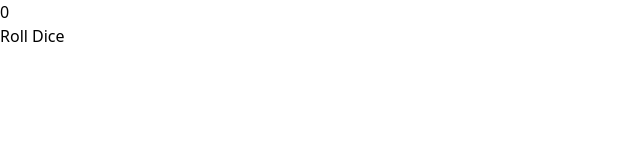
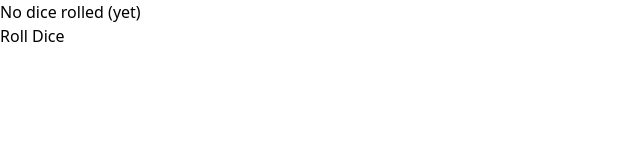
Before and after one commit to PistolRcks/lgndry, an Angular app: page / in a window 1280 px wide. Shown: the top 160 px of the page, without its empty margins (0-640 px from the left). Built offline with nearby package versions, Linux system fonts and the light colour scheme.

Commit message:
i think that's gonna be all for now

```diff
--- a/src/app/dice-roller/dice-roller.ts
+++ b/src/app/dice-roller/dice-roller.ts
@@ -70,6 +70,7 @@ class TwentySidedDie extends Die {
     // if there are any remaining disadvantages, two d20s are roll()'d, then the min of the two is set as currentValue
     //      remaining disadvantages past the first each subract 2 to `modFromAdvantages`
     // returns which dice were rolled, and which was chosen
+    // TODO: pull grouping functionality out of individual dice
     override roll(advantages: number = 0, disadvantages: number = 0): string {
         const totalAdv = advantages - disadvantages;
         let values: number[] = [];
@@ -96,12 +97,32 @@ class TwentySidedDie extends Die {
     }
 }
 
+// determines a die which only modifies a roll (i.e. one whose value is always the same)
+class ModifierDie extends Die {
+    value: number
+
+    constructor(value: number) {
+        super(1);
+        this.value = value;
+        this.currentValue = value;
+    }
+
+    // returns the value of the modifier
+    override roll(): string {
+        return String(this.value);
+    }
+}
+
 class DiceFactory {
     static createDie(sides: number): Die {
         if (sides == 20) {
             return new TwentySidedDie();
         };
         return new Die(sides);
+    }
+
+    static createModifier(value: number): ModifierDie {
+        return new ModifierDie(value);
     }
 }
 
@@ -117,10 +138,10 @@ export class DiceRoller {
         DiceFactory.createDie(20),
         DiceFactory.createDie(20),
         DiceFactory.createDie(20),
-        DiceFactory.createDie(20),
+        DiceFactory.createModifier(15),
     ]
 
-    diceOutput = signal("0");
+    diceOutput = signal("No dice rolled (yet)");
 
     dieOrDice = signal(this.dice.length > 1 ? "Dice" : "Die")
 
@@ -143,7 +164,11 @@ export class DiceRoller {
                     result += ", Fumble";
                 }
             }
-            output += `${result} (d${die.sides})`;
+            output += result;
+
+            if (!(die instanceof ModifierDie)) {
+                output += ` (d${die.sides})`;
+            }
             first = false;
         });
 
```
